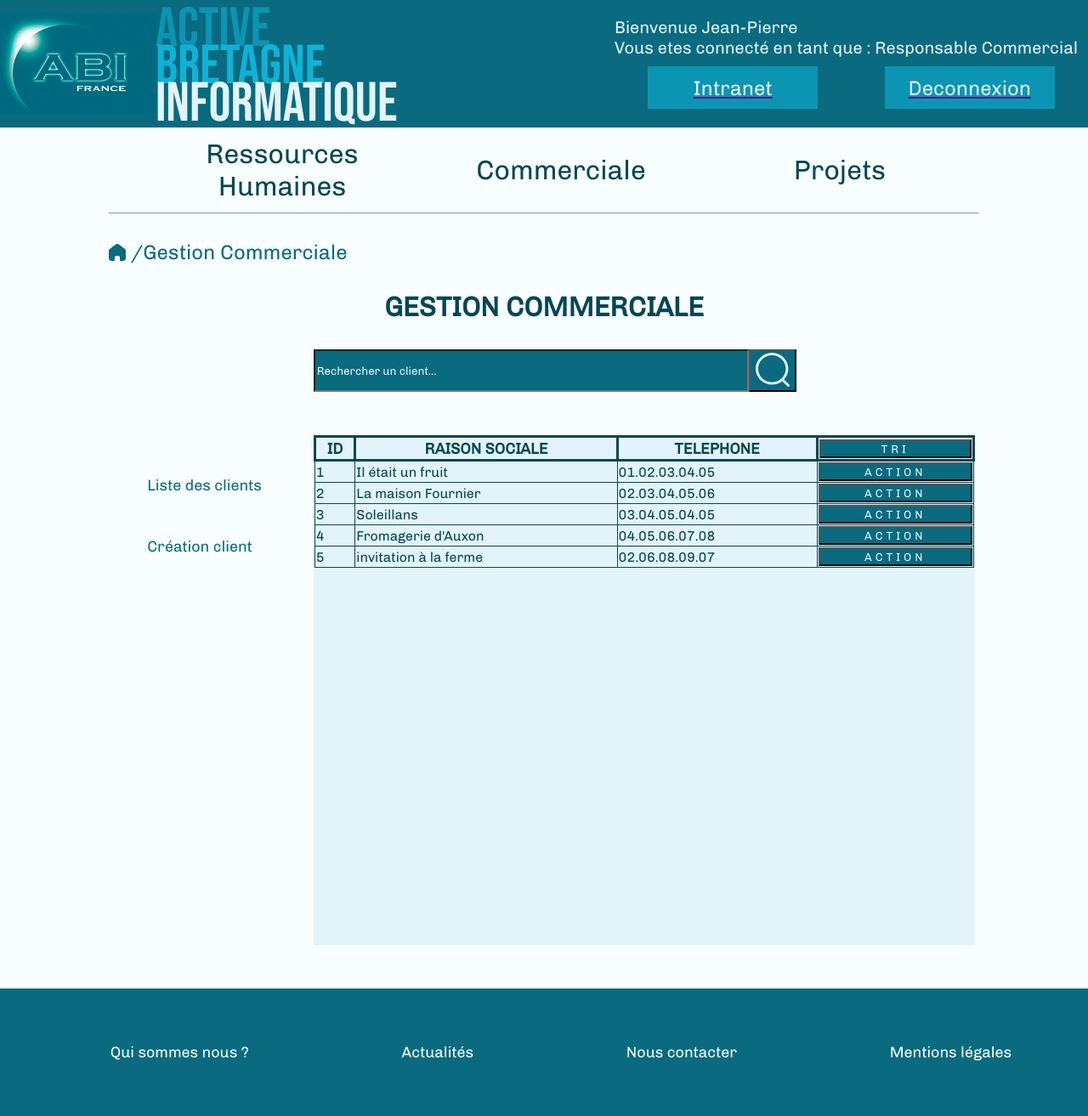
After one commit to AlexRovere/Mission2, a PHP site: page /listeClient.php in a window 1280 px wide. The commit adds this page. Shown: the whole page at 85% size. Run offline with PHP 8.4, Linux system fonts and the light colour scheme.

Commit message:
jeudi soir

```diff
--- a/commercial.css
+++ b/commercial.css
@@ -1,23 +1,29 @@
 
 
-/*commercialutilisateur*/
+/*commercial*/
 
 .searchForm {
     display: flex;
    justify-content: center;
    width: 100%;
-   height: 40px;
+   height: 50px;
    margin-bottom: 5%;
+   justify-content: left;
 }
 .searchInput {
     width: 50%;
     height:100%;
     background-color: #096A80;
     color: #E2F4F9;
+    margin-left: 23.5%;
 }
 
 input::placeholder {
     color: #E2F4F9;
+}
+
+.searchButton {
+    background-color: #096A80;
 }
 
 .container {
@@ -76,7 +82,7 @@ input::placeholder {
 }
 
 
-.tableauClient th, td {
+.tableauClient th {
     vertical-align: middle;
     border: solid;
 }
@@ -84,3 +90,16 @@ input::placeholder {
 .titreTableauClient {
     font-size: large;
 }
+
+.tableauClientButton {
+    background-color: #096A80;
+    color: #E2F4F9;
+    width: 100%;
+    letter-spacing: 0.3em ;
+}
+
+/*liste client*/
+
+.tableauClient td {
+    border: 1px solid;
+}
--- a/commercial.php
+++ b/commercial.php
@@ -13,7 +13,8 @@
 <div class="miette"><a href="index.html"><img src="img/home.png" id="logoMiette"></a>  /Gestion Commerciale</div>
 <h2 class="h2Centre">GESTION COMMERCIALE</h2>
 <form class="searchForm">
-    <input class="searchInput" type="search" value="" placeholder= "&#128269; Rechercher un client...">
+    <input class="searchInput" type="search" value="" placeholder= "Rechercher un client...">
+    <button class="searchButton"><img src="img/search.svg" alt=""></button>
 </form>
 <div class="container">
     <aside class="sideBar">
@@ -29,7 +30,7 @@
                     <th>ID</th>
                     <th>RAISON SOCIALE</th>
                     <th>TELEPHONE</th>
-                    <th><button class="tri">TRI</button></th>
+                    <th><button class="triButton">TRI</button></th>
                 </tr>
             </thead>
         </table>
--- /dev/null
+++ b/listeClient.php
@@ -0,0 +1,73 @@
+<!DOCTYPE html>
+<html lang="en">
+<head>
+    <meta charset="UTF-8">
+    <meta name="viewport" content="width=device-width, initial-scale=1.0">
+    <link rel="stylesheet" href="main.css">
+    <link rel="stylesheet" href="commercial.css">
+    <title>Gestion commercial</title>
+</head>
+<body>
+<?php include('headerConnecte.php') ?>
+<?php include('menuSecondaireIntranet.php') ?>
+<div class="miette"><a href="index.html"><img src="img/home.png" id="logoMiette"></a>  /Gestion Commerciale</div>
+<h2 class="h2Centre">GESTION COMMERCIALE</h2>
+<form class="searchForm">
+    <input class="searchInput" type="search" value="" placeholder= "Rechercher un client...">
+    <button class="searchButton"><img src="img/search.svg" alt=""></button>
+</form>
+<div class="container">
+    <aside class="sideBar">
+            <ul class="function">
+                <li><a href="#">Liste des clients</a></li>
+                <li><a href="#">Création client</a></li>
+            </ul>
+    </aside>
+    <div class="interface">
+        <table class="tableauClient">
+            <thead class="titreTableauClient">
+                <tr>
+                    <th>ID</th>
+                    <th>RAISON SOCIALE</th>
+                    <th>TELEPHONE</th>
+                    <th><button class="tableauClientButton triButton">TRI</button></th>
+                </tr>
+            </thead>
+            <tbody class="corpsTableauClient">
+                <tr>
+                    <td>1</td>
+                    <td>Il était un fruit</td>
+                    <td>01.02.03.04.05</td>
+                    <td><button class="tableauClientButton actionButton">ACTION</button></td>
+                </tr>
+                <tr>
+                    <td>2</td>
+                    <td>La maison Fournier</td>
+                    <td>02.03.04.05.06</td>
+                    <td><button class="tableauClientButton actionButton">ACTION</button></td>
+                </tr>
+                <tr>
+                    <td>3</td>
+                    <td>Soleillans</td>
+                    <td>03.04.05.04.05</td>
+                    <td><button class="tableauClientButton actionButton">ACTION</button></td>
+                </tr>
+                <tr>
+                    <td>4</td>
+                    <td>Fromagerie d'Auxon</td>
+                    <td>04.05.06.07.08</td>
+                    <td><button class="tableauClientButton actionButton">ACTION</button></td>
+                </tr>
+                <tr>
+                    <td>5</td>
+                    <td>invitation à la ferme</td>
+                    <td>02.06.08.09.07</td>
+                    <td><button class="tableauClientButton actionButton">ACTION</button></td>
+                </tr>
+            </tbody>
+        </table>
+    </div>
+</div>
+<?php include('footer.php') ?>
+</body>
+</html>
```
